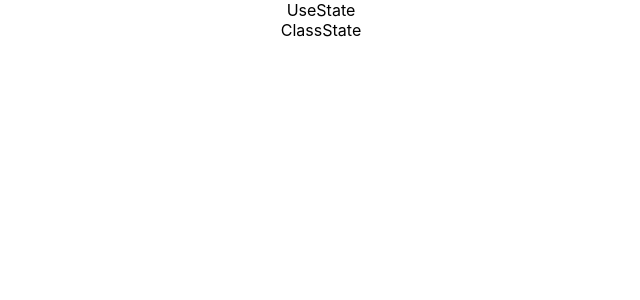
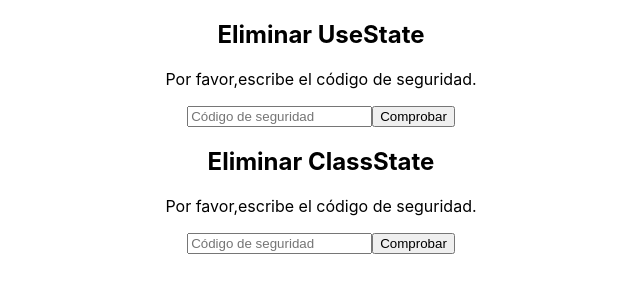
Before and after one commit to ang3lcode/curso-react-manejo-estado, a React (Create React App) app: page / in a window 1280 px wide. Shown: the top 300 px of the page, without its empty margins (319-959 px from the left). Built offline with nearby package versions, Linux system fonts and the light colour scheme.

Commit message:
feat:clas 1

```diff
--- a/src/ClassState/ClassState.js
+++ b/src/ClassState/ClassState.js
@@ -1,7 +1,14 @@
-import React from 'react'
+import React from "react";
 
-export const ClassState = () => {
-  return (
-    <div>ClassState</div>
-  )
+export class ClassState extends React.Component {
+  render() {
+    return (
+      <div>
+        <h2>Eliminar ClassState</h2>
+        <p>Por favor,escribe el código de seguridad.</p>
+        <input placeholder="Código de seguridad" />
+        <button>Comprobar</button>
+      </div>
+    );
+  }
 }
--- a/src/UseState/UseState.js
+++ b/src/UseState/UseState.js
@@ -1,7 +1,12 @@
-import React from 'react'
+import React from "react";
 
 export const UseState = () => {
   return (
-    <div>UseState</div>
-  )
-}
+    <div>
+      <h2>Eliminar UseState</h2>
+      <p>Por favor,escribe el código de seguridad.</p>
+      <input placeholder="Código de seguridad" />
+      <button>Comprobar</button>
+    </div>
+  );
+};
```
